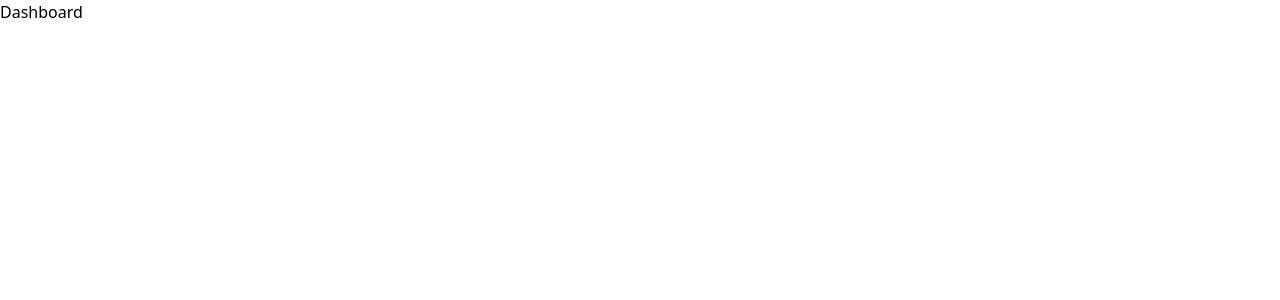
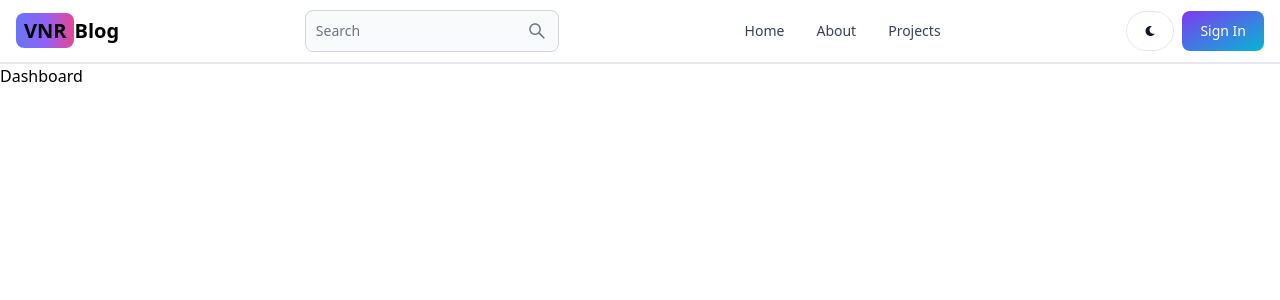
Before and after one commit to Manvith-cpu/VNR-Things, a React (Vite) app in the folder client/: page /dashboard in a window 1280 px wide. Shown: the top 300 px of the page. Built offline with nearby package versions, Linux system fonts and the light colour scheme.

Commit message:
create the header section

```diff
--- a/client/package.json
+++ b/client/package.json
@@ -10,8 +10,10 @@
     "preview": "vite preview"
   },
   "dependencies": {
+    "flowbite-react": "^0.9.0",
     "react": "^18.2.0",
     "react-dom": "^18.2.0",
+    "react-icons": "^5.2.1",
     "react-router-dom": "^6.23.0"
   },
   "devDependencies": {
--- a/client/src/App.jsx
+++ b/client/src/App.jsx
@@ -5,10 +5,12 @@
 import SignUp from './pages/SignUp'
 import Dashboard from './pages/Dashboard'
 import Projects from './pages/Projects'
+import Header from './components/Header'
 
 export default function App() {
   return (
     <BrowserRouter>
+      <Header/>
       <Routes>
         <Route path='/' element={<Home/>}/>
         <Route path='/about' element={<About/>}/>
--- /dev/null
+++ b/client/src/components/Header.jsx
@@ -0,0 +1,55 @@
+import {Navbar, TextInput,Button} from 'flowbite-react'
+import {Link,useLocation} from 'react-router-dom'
+import {AiOutlineSearch} from 'react-icons/ai'
+import {FaMoon} from 'react-icons/fa'
+
+export default function Header() {
+  const path=useLocation().pathname;
+  return (
+    <Navbar className='border-b-2'>
+      <Link to="/" className='self-center whitespace-nowrap text-sm sm:text-xl font-semibold dark:text-white'>
+        <span className='px-2 py-1 bg-gradient-to-r from-indigo-500 via-purple-500 to-pink-500 rounded-lg'>VNR</span>
+        Blog
+      </Link>
+      <form>
+        <TextInput
+          type='text'
+          placeholder='Search'
+          rightIcon={AiOutlineSearch}
+          className='hidden lg:inline'
+        />
+      </form>
+      <Button className='w-12 h-10 lg:hidden' color='gray' pill>
+        <AiOutlineSearch/>
+      </Button>
+      <div className='flex gap-2 md:order-2'>
+        <Button className='w-12 h-10 hidden sm:inline' color='gray' pill>
+          <FaMoon/>
+        </Button>
+        <Link to="/sign-in">
+          <Button gradientDuoTone='purpleToBlue'>
+            Sign In
+          </Button>
+        </Link>
+        <Navbar.Toggle/>
+      </div>
+      <Navbar.Collapse>
+          <Navbar.Link active={path==='/'} as={'div'}>
+            <Link to="/">
+              Home
+            </Link>
+          </Navbar.Link>
+          <Navbar.Link active={path==='/about'} as={'div'}>
+            <Link to="/about">
+              About
+            </Link>
+          </Navbar.Link>
+          <Navbar.Link active={path==='/projects'} as={'div'}>
+            <Link to="/projects">
+              Projects
+            </Link>
+          </Navbar.Link>
+      </Navbar.Collapse>
+    </Navbar>
+  )
+}
--- a/client/src/pages/Dashboard.jsx
+++ b/client/src/pages/Dashboard.jsx
@@ -2,8 +2,8 @@
 
 export default function Dashboard() {
   return (
-    <div>
+    <h1>
       Dashboard
-    </div>
+    </h1>
   )
 }
--- a/client/src/pages/Home.jsx
+++ b/client/src/pages/Home.jsx
@@ -2,8 +2,8 @@
 
 export default function Home() {
   return (
-    <div>
+    <h1>
       Home
-    </div>
+    </h1>
   )
 }
--- a/client/src/pages/Projects.jsx
+++ b/client/src/pages/Projects.jsx
@@ -2,8 +2,8 @@
 
 export default function Projects() {
   return (
-    <div>
+    <h1>
       Projects
-    </div>
+    </h1>
   )
 }
--- a/client/src/pages/SignIn.jsx
+++ b/client/src/pages/SignIn.jsx
@@ -2,8 +2,8 @@
 
 export default function SignIn() {
   return (
-    <div>
+    <h1>
       SignIn
-    </div>
+    </h1>
   )
 }
--- a/client/src/pages/SignUp.jsx
+++ b/client/src/pages/SignUp.jsx
@@ -2,8 +2,8 @@
 
 export default function SignUp() {
   return (
-    <div>
+    <h1>
       SignUp
-    </div>
+    </h1>
   )
 }
--- a/client/tailwind.config.js
+++ b/client/tailwind.config.js
@@ -1,11 +1,14 @@
+const flowbite = require("flowbite-react/tailwind");
+
 /** @type {import('tailwindcss').Config} */
 export default {
   content: [
     "./index.html",
     "./src/**/*.{js,ts,jsx,tsx}",
+    flowbite.content(),
   ],
   theme: {
     extend: {},
   },
-  plugins: [],
+  plugins: [flowbite.plugin()],
 };
```
Also changed, not shown: 1 other file (tests, documents, lock files or other folders).
